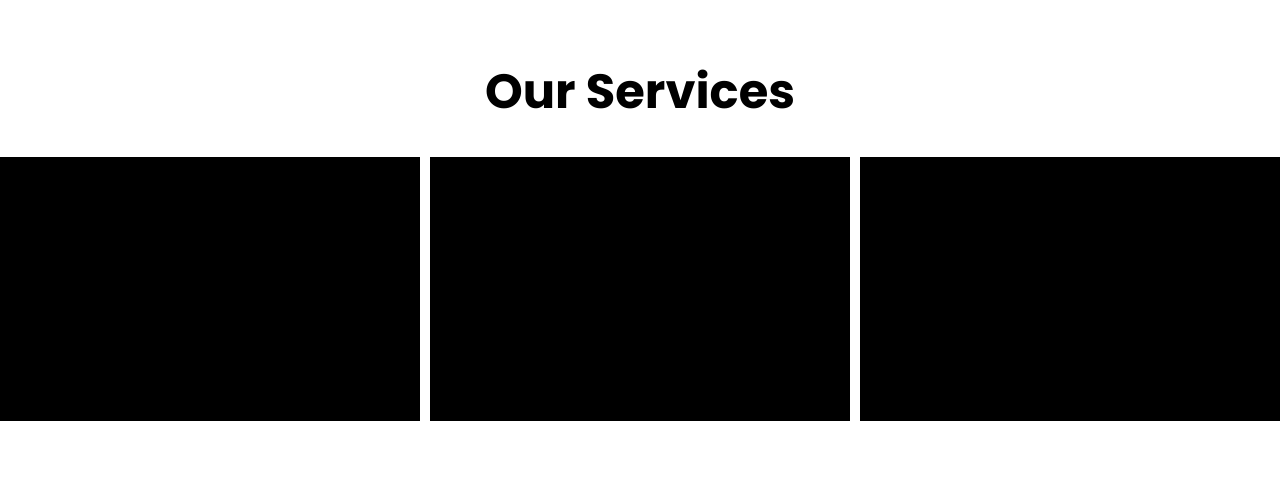
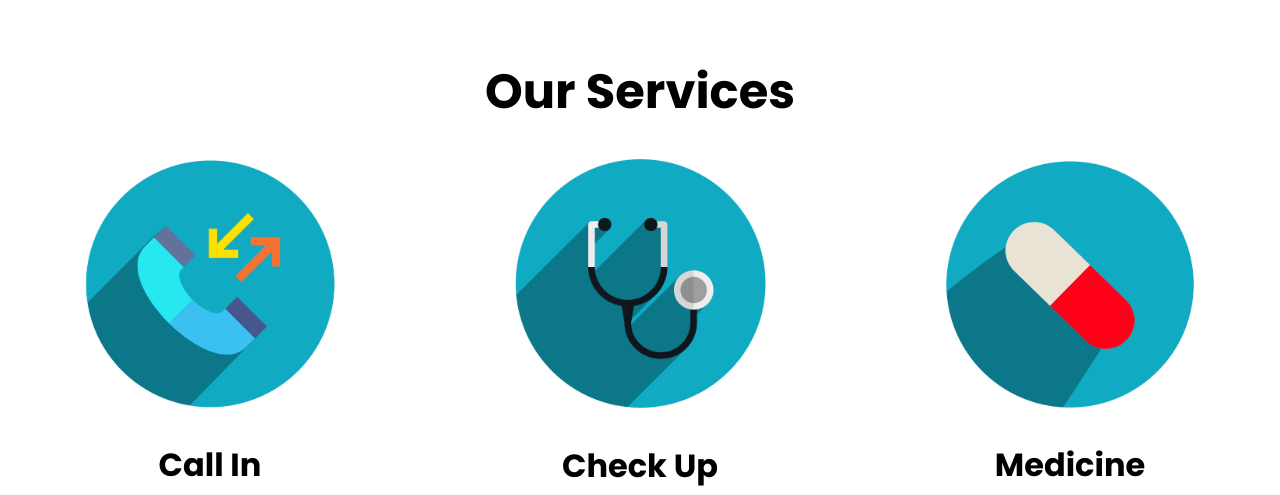
Before and after one commit to zegus-corp/care-and-care, a plain HTML site: page index.html in a window 1280 px wide. Shown: the part 1260-1755 px from the top of the page. Drawn offline with Linux system fonts and the light colour scheme.

Commit message:
icons add

```diff
--- a/css/style.css
+++ b/css/style.css
@@ -1,53 +1,54 @@
-
-*{
+* {
     margin: 0;
     padding: 0;
     font-family: 'Poppins', sans-serif;
     max-width: 100%;
 }
+
 html {
     scroll-behavior: smooth;
 }
 
-hr{
+hr {
     max-width: 100%;
 }
 
-a{
+a {
     text-decoration: none;
     color: black;
 }
-a:hover{
+
+a:hover {
     text-decoration: underline;
 }
-#title-img{
+
+#title-img {
     width: 100%;
     height: auto;
 }
 
-#main-section{
+#main-section {
     display: grid;
     grid-template-columns: 1fr 1fr;
     font-size: 2.5rem;
 }
 
-#main-section>div{
+#main-section>div {
     padding-left: 20px;
 }
 
-
-
-#main-links{
+#main-links {
     display: grid;
     grid-template-columns: auto;
 }
-.link-holder{
+
+.link-holder {
     display: grid;
     grid-template-columns: 0.9fr 0.1fr;
     border-bottom: solid 1px grey;
 }
-.link-itself{
 
+.link-itself {
     height: 100%;
     display: -webkit-box;
     display: -webkit-flex;
@@ -58,51 +59,57 @@ display: flex;
     -ms-flex-align: center;
     -webkit-align-items: center;
     align-items: center;
+}
 
-}
-#top-link{
+#top-link {
     border-top: solid 1px grey;
 }
 
-
-#services h1{
+#services h1 {
     text-align: center;
     font-size: 3rem;
+}
 
-}
-#service-box{
+#service-box {
     display: grid;
     grid-template-columns: 1fr 1fr 1fr;
     text-align: center;
     grid-gap: 10px;
+}
 
-}
-#service-box div{
-    width:100%;
-    height: 33vh;
+#service-box div {
+    width: 100%;
+    height: max-content;
     margin: auto;
 }
 
-    #service1,#service2,#service3>div{
-        background-color: black;
+#service-box img {
+    max-width: 100%;
+    height: auto;
 }
 
-#about{
+#service-box h2 {
+    font-size: 2rem;
+    color: black;
+}
+
+#about {
     display: grid;
     grid-template-columns: 1fr 1fr;
 }
 
-#about h1{
+#about h1 {
     font-size: 3rem;
     text-align: center;
 }
 
-#about p{
+#about p {
     font-size: 1.5rem;
     line-height: 200%;
-padding-left:2.5% ;
-padding-right:2.5% ;
+    padding-left: 2.5%;
+    padding-right: 2.5%;
 }
+
 #parent {
     margin: auto;
     max-width: 80%;
@@ -113,15 +120,23 @@ grid-column-gap: 10px;
     grid-row-gap: 0px;
 }
 
-#parent img{
+#parent img {
     max-width: 100%;
 }
 
-.div1 { grid-area: 1 / 1 / 2 / 3; }
-.div2 { grid-area: 2 / 1 / 3 / 2; }
-.div3 { grid-area: 2 / 2 / 3 / 3; }
+.div1 {
+    grid-area: 1 / 1 / 2 / 3;
+}
 
-footer{
+.div2 {
+    grid-area: 2 / 1 / 3 / 2;
+}
+
+.div3 {
+    grid-area: 2 / 2 / 3 / 3;
+}
+
+footer {
     display: grid;
     grid-template-columns: 1fr 1fr 1fr;
     text-align: center;
@@ -129,119 +144,91 @@ grid-gap: 10px;
     background-color: #000;
     color: white;
 }
-footer img{
+
+footer img {
     max-width: 95%;
     height: auto;
     margin: 5px auto auto auto;
-
 }
 
-
-.details div{
+.details div {
     position: relative;
     top: 50%;
     -ms-transform: translateY(-50%);
     transform: translateY(-50%);
     width: 100%;
-
 }
 
 @media screen and (max-width: 1100px) {
-    html{
+    html {
         font-size: 75%;
     }
-    #about p{
+    #about p {
         font-size: 1.5rem;
         line-height: 175%;
     }
     #service-box {
-
         display: grid;
         grid-template-columns: repeat(2, 1fr);
         grid-template-rows: repeat(2, 1fr);
         grid-column-gap: 0px;
         grid-row-gap: 0px;
-grid-gap:10px ;
+        grid-gap: 10px;
         padding: 10px;
     }
-
-
-
-
-    #service1{ grid-area: 1 / 1 / 2 / 2;
+    #service1 {
+        grid-area: 1 / 1 / 2 / 2;
     }
-    #service2 { grid-area: 1 / 2 / 2 / 3;
+    #service2 {
+        grid-area: 1 / 2 / 2 / 3;
     }
-    #service3  {
-
+    #service3 {
         grid-area: 2 / 1 / 3 / 3;
-
     }
-
-    #service3>div{
+    #service3>div {
         max-width: 50%;
     }
-
-
-
 }
 
 @media screen and (max-width: 768px) {
-    html{
+    html {
         font-size: 50%;
     }
-    #main-section{
+    #main-section {
         grid-template-columns: 1fr;
-
     }
-
-    #main-img{
+    #main-img {
         display: none;
     }
-    #about{
-
+    #about {
         grid-template-columns: 1fr;
     }
-    #description{
+    #description {
         padding: 5%;
     }
-    #about p{
+    #about p {
         font-size: 1.5rem;
-
     }
     #service-box {
         grid-template-columns: 1fr;
     }
-        #service1  {
-
-            grid-area:auto;
-
+    #service1 {
+        grid-area: auto;
     }
-
-        #service2  {
-
-            grid-area:auto;
-
+    #service2 {
+        grid-area: auto;
     }
-
-        #service3  {
-
-            grid-area:auto;
-
+    #service3 {
+        grid-area: auto;
     }
-
-
-
-
-
-        #service3>div{
+    #service3>div {
         max-width: 100%;
     }
-
-    footer{
-
-        grid-template-columns: 1fr ;
+    #service-box img {
+        max-width: 70%;
+    }
+    footer {
+        grid-template-columns: 1fr;
         font-size: 1.5rem;
     }
-
 }
--- a/index.html
+++ b/index.html
@@ -1,5 +1,6 @@
 <!DOCTYPE html>
 <html lang="en">
+
 <head>
     <meta charset="UTF-8">
     <meta http-equiv="X-UA-Compatible" content="IE=edge">
@@ -17,7 +18,7 @@
     <link rel="apple-touch-icon" sizes="144x144" href="/apple-icon-144x144.png">
     <link rel="apple-touch-icon" sizes="152x152" href="/apple-icon-152x152.png">
     <link rel="apple-touch-icon" sizes="180x180" href="/apple-icon-180x180.png">
-<link rel="icon" type="image/png" sizes="192x192"  href="/android-icon-192x192.png">
+    <link rel="icon" type="image/png" sizes="192x192" href="/android-icon-192x192.png">
     <link rel="icon" type="image/png" sizes="32x32" href="/favicon-32x32.png">
     <link rel="icon" type="image/png" sizes="96x96" href="/favicon-96x96.png">
     <link rel="icon" type="image/png" sizes="16x16" href="/favicon-16x16.png">
@@ -28,6 +29,7 @@
     <script src="js/index.js"></script>
     <title>Care & Cure</title>
 </head>
+
 <body>
 
     <header>
@@ -40,7 +42,9 @@
 
         <div id="main-links">
             <div>
-                    <div ><h1>&nbsp;</h1></div>
+                <div>
+                    <h1>&nbsp;</h1>
+                </div>
 
             </div>
 
@@ -48,19 +52,21 @@
             <div class="link-holder" id="top-link">
                 <div><a class="link-itself" href="#services">
                           Our Services</a></div>
-                        <div >&#8594;</div>
+                <div>&#8594;</div>
             </div>
             <div class="link-holder">
                 <div><a class="link-itself" href="#footer">Reach Us</a></div>
-                        <div >&#8594;</div>
+                <div>&#8594;</div>
             </div>
             <div class="link-holder">
-                        <div ><a class="link-itself" href="tel:+918075043552">Book an Appointment </a></div>
-                        <div >&#8594;</div>
+                <div><a class="link-itself" href="tel:+918075043552">Book an Appointment </a></div>
+                <div>&#8594;</div>
             </div>
             <div>
 
-                        <div ><h1>&nbsp;</h1></div>
+                <div>
+                    <h1>&nbsp;</h1>
+                </div>
             </div>
         </div>
 
@@ -71,40 +77,50 @@
 
         <div id="description">
             <h1>About Us</h1>
-        <p >Lorem ipsum dolor sit amet consectetur adipisicing elit.
-            Inventore harum doloribus adipisci numquam earum natus magni necessitatibus
-            molestias quis distinctio, ducimus, voluptatem nihil aliquid rerum praesentium.
-            Beatae enim tempore sequi.</p>
+            <p>Lorem ipsum dolor sit amet consectetur adipisicing elit. Inventore harum doloribus adipisci numquam earum natus magni necessitatibus molestias quis distinctio, ducimus, voluptatem nihil aliquid rerum praesentium. Beatae enim tempore sequi.</p>
             <br>
-            <p >Lorem ipsum dolor sit amet consectetur adipisicing elit.
-                Inventore harum doloribus adipisci numquam earum natus magni necessitatibus
-                molestias quis distinctio, ducimus, voluptatem nihil aliquid rerum praesentium.
-                Beatae enim tempore sequi.</p>
+            <p>Lorem ipsum dolor sit amet consectetur adipisicing elit. Inventore harum doloribus adipisci numquam earum natus magni necessitatibus molestias quis distinctio, ducimus, voluptatem nihil aliquid rerum praesentium. Beatae enim tempore sequi.</p>
             <br>
 
         </div>
         <div id="parent">
-        <div class="div1" id="im1"><img src="img/slide1.jpeg" alt=""></img></div>
-        <div class="div2" id="im2"><img src="img/slide2.jpeg" alt=""></img></div>
-        <div class="div3" id="im3"><img src="img/slide3.jpeg" alt=""></img></div>
+            <div class="div1" id="im1"><img src="img/slide1.jpeg" alt=""></img>
+            </div>
+            <div class="div2" id="im2"><img src="img/slide2.jpeg" alt=""></img>
+            </div>
+            <div class="div3" id="im3"><img src="img/slide3.jpeg" alt=""></img>
+            </div>
         </div>
     </section>
     <h1>&nbsp;</h1>
 
     <section id="services">
         <h1>Our Services</h1>
-            <h3>&nbsp;</h3>
+
         <div id="service-box">
-                <div id="service1"><div>boo</div></div>
-                <div id="service2"><div>boo</div></div>
-                <div id="service3"><div>boo</div></div>
+            <div id="service1">
+                <div> <img src="img/call_in.png" alt="call in">
+                    <h2>Call In</h2>
+                </div>
+            </div>
+            <div id="service2">
+                <div> <img src="img/check_up.png" alt="check up">
+                    <h2>Check Up</h2>
+                </div>
+            </div>
+            <div id="service3">
+                <div> <img src="img/med.png" alt="medicine">
+                    <h2>Medicine</h2>
+                </div>
+            </div>
         </div>
         <h3>&nbsp;</h3>
     </section>
     <h1>&nbsp;</h1>
     <footer id="footer">
 
-            <div class="details"><div>
+        <div class="details">
+            <div>
                 <h1>Care & Cure</h1>
                 <p>Homeopathy Pharmacy & Clinic</p>
                 <p>Bld. No :69/1529,C2,C3</p>
@@ -123,10 +139,12 @@
 
 
         </div>
-            <div ><a href="https://www.google.com/maps?q=11.2732382,75.7753408&z=17&hl=en"><img src="img/map.png" alt=""></a>
+        <div>
+            <a href="https://www.google.com/maps?q=11.2732382,75.7753408&z=17&hl=en"><img src="img/map.png" alt=""></a>
         </div>
     </footer>
     <p style="text-align: center;background-color: #000;color:white">&#169; Zegus 2021</p>
 
 </body>
+
 </html>
```
Also changed, not shown: img/call_in.png (added), img/check_up.png (added), img/med.png (added). Lines whose indentation alone changed are shown as unchanged.
